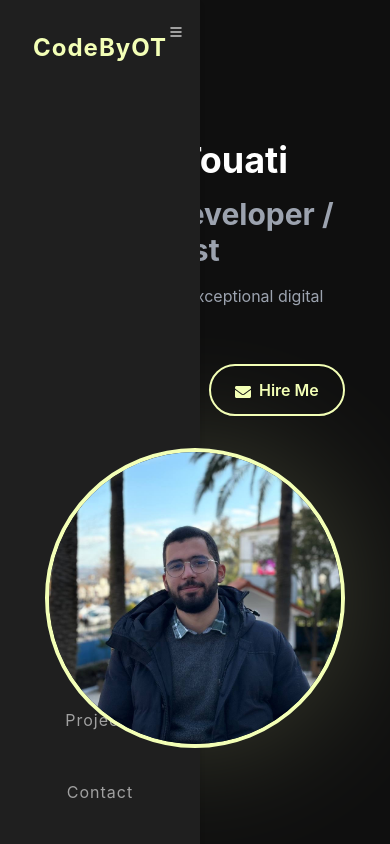
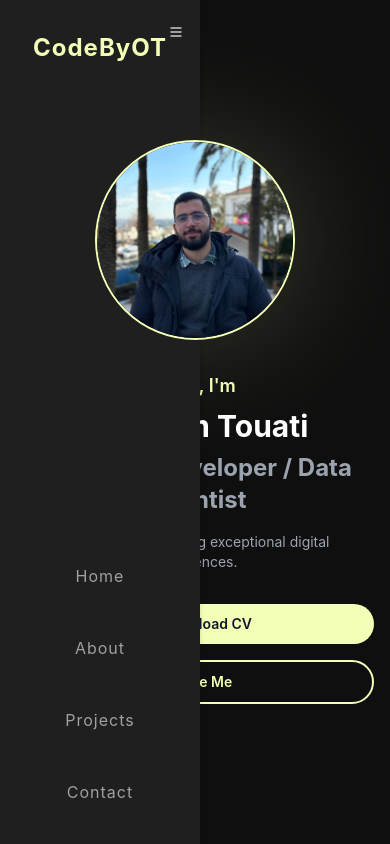
Before and after one commit to purplesquide/portfolio, a React (Vite) app: page / in a window 390 px wide. Built offline with nearby package versions, Linux system fonts and the light colour scheme.

Commit message:
heroresponsive

```diff
--- a/src/Components/Hero.jsx
+++ b/src/Components/Hero.jsx
@@ -5,26 +5,30 @@ import { FaDownload, FaEnvelope } from 'react-icons/fa';
 
 const Hero = () => {
   return (
-    <div className="w-full h-screen bg-[#0f0f0f] flex items-center px-4">
-      <div className="max-w-[1000px] mx-auto flex flex-col md:flex-row justify-between items-center">
+    <div className="w-full min-h-screen bg-[#0f0f0f] flex items-center px-4 py-16 sm:py-20">
+      <div className="max-w-[1000px] mx-auto flex flex-col-reverse lg:flex-row justify-between items-center gap-8 lg:gap-12">
         {/* Text Content */}
-        <div className="text-white md:w-1/2">
-          <h2 className="text-[#F3FFB6] text-xl font-semibold">Hello, I'm</h2>
-          <h1 className="text-4xl sm:text-5xl font-bold py-4 text-white">Ouassim Touati</h1>
-          <h2 className="text-3xl sm:text-4xl font-bold text-gray-400">
+        <div className="w-full lg:w-1/2 text-center lg:text-left">
+          <h2 className="text-[#F3FFB6] text-lg sm:text-xl font-semibold">
+            Hello, I'm
+          </h2>
+          <h1 className="text-3xl sm:text-4xl lg:text-5xl font-bold py-2 sm:py-4 text-white">
+            Ouassim Touati
+          </h1>
+          <h2 className="text-2xl sm:text-3xl lg:text-4xl font-bold text-gray-400">
             Full Stack Developer / Data Scientist
           </h2>
-          <p className="text-gray-400 py-4 max-w-[700px]">
+          <p className="text-gray-400 py-4 max-w-[700px] text-sm sm:text-base mx-auto lg:mx-0">
             I specialize in building exceptional digital experiences.
           </p>
 
           {/* CTA Buttons */}
-          <div className="flex gap-4 mt-4">
-            <button className="px-6 py-3 bg-[#F3FFB6] text-gray-900 rounded-full font-semibold hover:bg-[#d9e59f] transition-all duration-300">
+          <div className="flex flex-col sm:flex-row gap-4 mt-4 justify-center lg:justify-start">
+            <button className="w-full sm:w-auto px-4 sm:px-6 py-2.5 sm:py-3 bg-[#F3FFB6] text-gray-900 rounded-full font-semibold hover:bg-[#d9e59f] transition-all duration-300 text-sm sm:text-base">
               <FaDownload className="inline mr-2" />
               Download CV
             </button>
-            <button className="px-6 py-3 border-2 border-[#F3FFB6] text-[#F3FFB6] rounded-full font-semibold hover:bg-[#F3FFB6] hover:text-gray-900 transition-all duration-300">
+            <button className="w-full sm:w-auto px-4 sm:px-6 py-2.5 sm:py-3 border-2 border-[#F3FFB6] text-[#F3FFB6] rounded-full font-semibold hover:bg-[#F3FFB6] hover:text-gray-900 transition-all duration-300 text-sm sm:text-base">
               <FaEnvelope className="inline mr-2" />
               Hire Me
             </button>
@@ -32,13 +36,14 @@ const Hero = () => {
         </div>
 
         {/* Image */}
-        <div className="md:w-1/2 mt-8 md:mt-0">
-          <div className="relative w-[300px] h-[300px] mx-auto">
+        <div className="w-full lg:w-1/2 flex justify-center items-center">
+          <div className="relative w-[200px] h-[200px] sm:w-[250px] sm:h-[250px] lg:w-[300px] lg:h-[300px]">
             <div className="absolute inset-0 bg-[#F3FFB6] rounded-full blur-3xl opacity-20"></div>
             <img
               src={profileImage}
               alt="Professional headshot"
-              className="relative z-10 w-full h-full rounded-full object-cover border-4 border-[#F3FFB6]"
+              className="relative z-10 w-full h-full rounded-full object-cover border-2 sm:border-4 border-[#F3FFB6]"
+              loading="lazy"
             />
           </div>
         </div>
```
